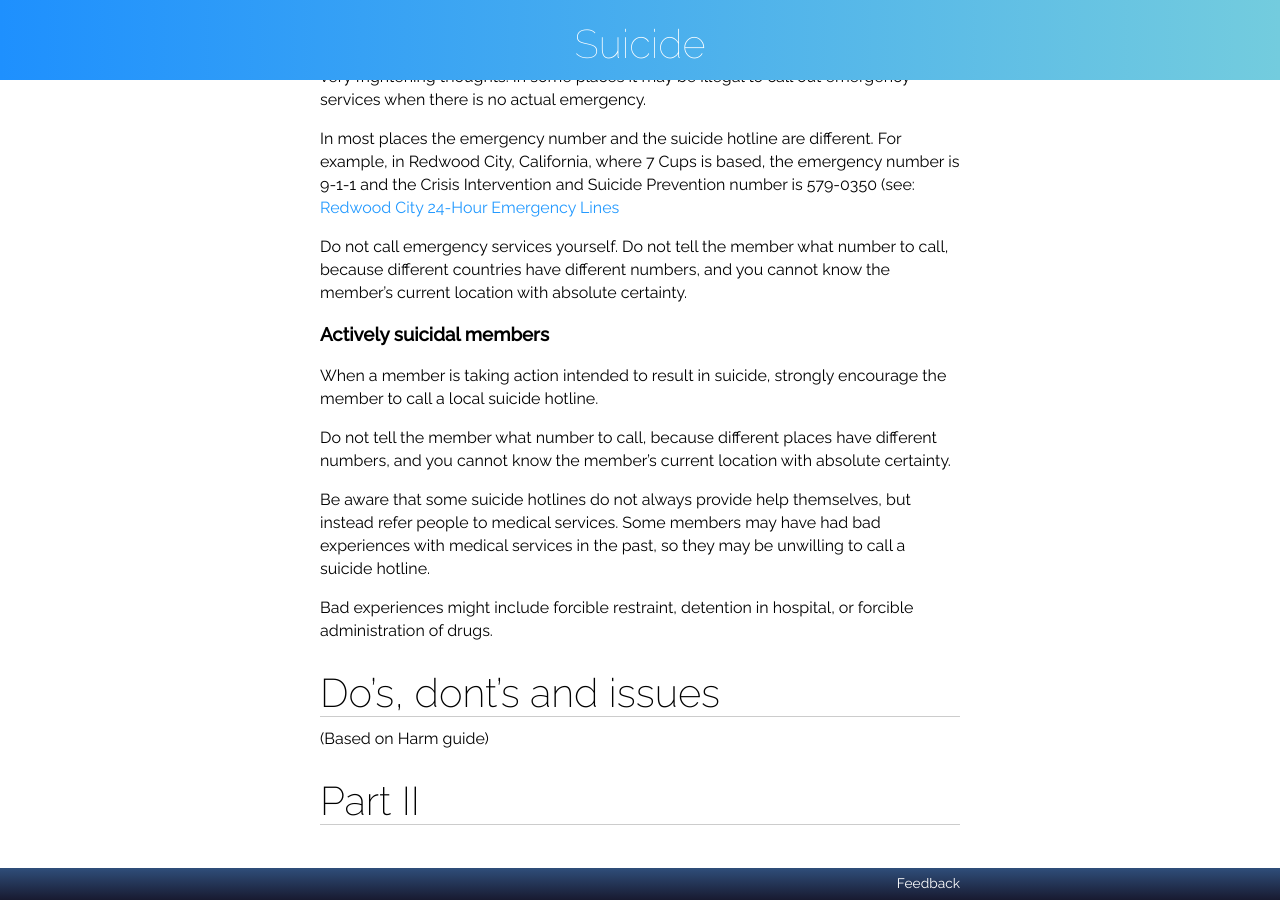
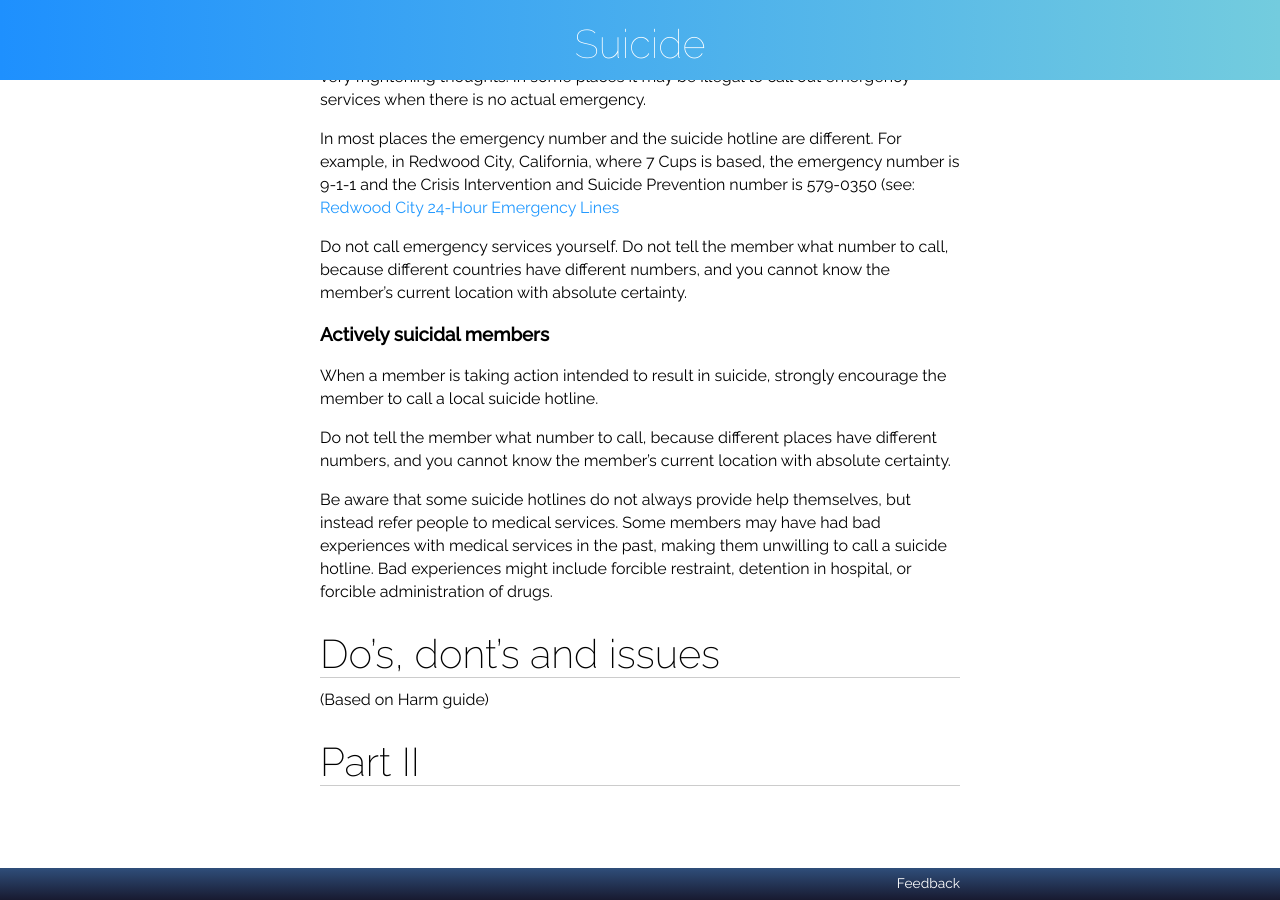
Before and after one commit to RarelyCharlie/rarelycharlie.github.io, a Jekyll site: the page built from _draft/suicide.md, in a window 1280 px wide and 900 px high, scrolled down 10508 px. Built offline with Jekyll 4.4.1, drawn with Linux system fonts in a browser that asks for light colours.

```diff
--- a/_draft/suicide.md
+++ b/_draft/suicide.md
@@ -348,9 +348,7 @@ When a member is taking action intended to result in suicide, strongly encourage
 
 Do not tell the member what number to call, because different places have different numbers, and you cannot know the member's current location with absolute certainty.
 
-Be aware that some suicide hotlines do not always provide help themselves, but instead refer people to medical services. Some members may have had bad experiences with medical services in the past, so they may be unwilling to call a suicide hotline.
-
-Bad experiences might include forcible restraint, detention in hospital, or forcible administration of drugs.
+Be aware that some suicide hotlines do not always provide help themselves, but instead refer people to medical services. Some members may have had bad experiences with medical services in the past, making them unwilling to call a suicide hotline. Bad experiences might include forcible restraint, detention in hospital, or forcible administration of drugs.
 
 # Do's, dont's and issues
 
```
